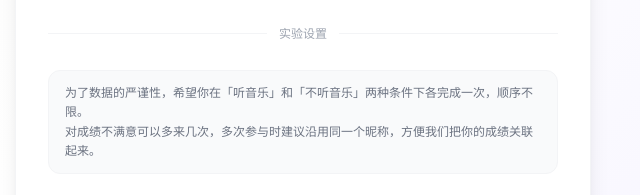
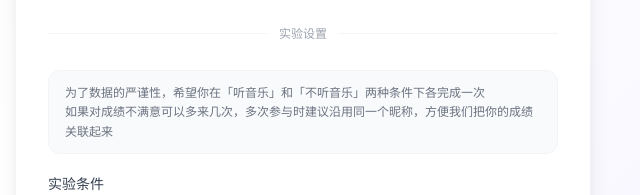
Before and after one commit to pmsjl/verbal_test, a React (Vite) app in the folder frontend/: page / in a window 1280 px wide. Shown: the part 500-695 px from the top of the page, without its empty margins (337-977 px from the left). Built offline with nearby package versions, Linux system fonts and the light colour scheme; no server answers.

Commit message:
优化文字排版

```diff
--- a/frontend/src/components/InfoForm.tsx
+++ b/frontend/src/components/InfoForm.tsx
@@ -145,9 +145,8 @@ export default function InfoForm({ onSubmitted }: Props) {
 
         {/* 参与说明 */}
         <div className="mb-5 rounded-xl bg-gray-50 border border-gray-100 px-4 py-3 text-xs text-gray-500 leading-relaxed">
-          为了数据的严谨性，希望你在「听音乐」和「不听音乐」两种条件下各完成一次，顺序不限。
-          <br />
-          对成绩不满意可以多来几次，多次参与时建议沿用同一个昵称，方便我们把你的成绩关联起来。
+          <p>为了数据的严谨性，希望你在「听音乐」和「不听音乐」两种条件下各完成一次</p>
+          <p>如果对成绩不满意可以多来几次，多次参与时建议沿用同一个昵称，方便我们把你的成绩关联起来</p>
         </div>
 
         {/* 实验条件 — 两张选卡 */}
```
